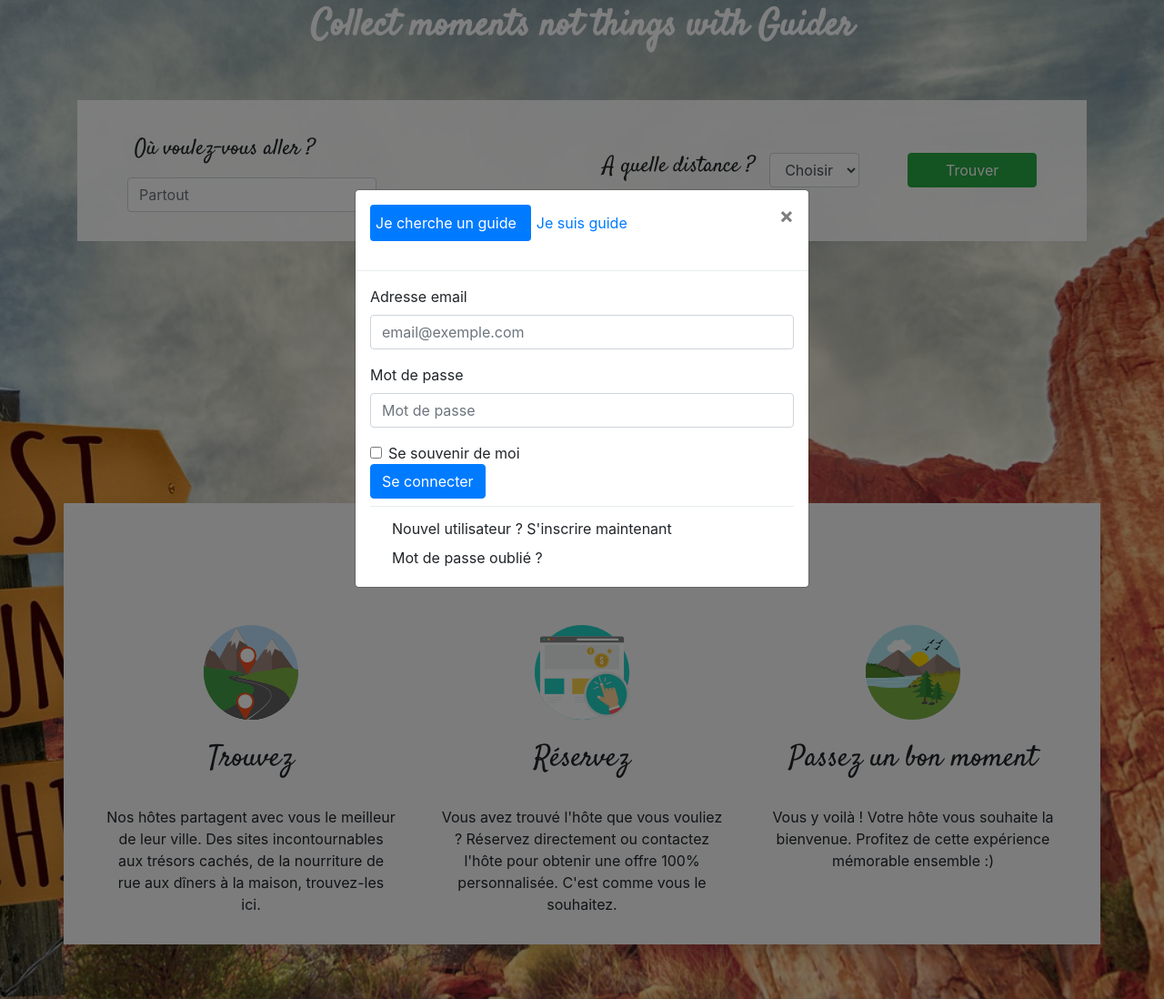
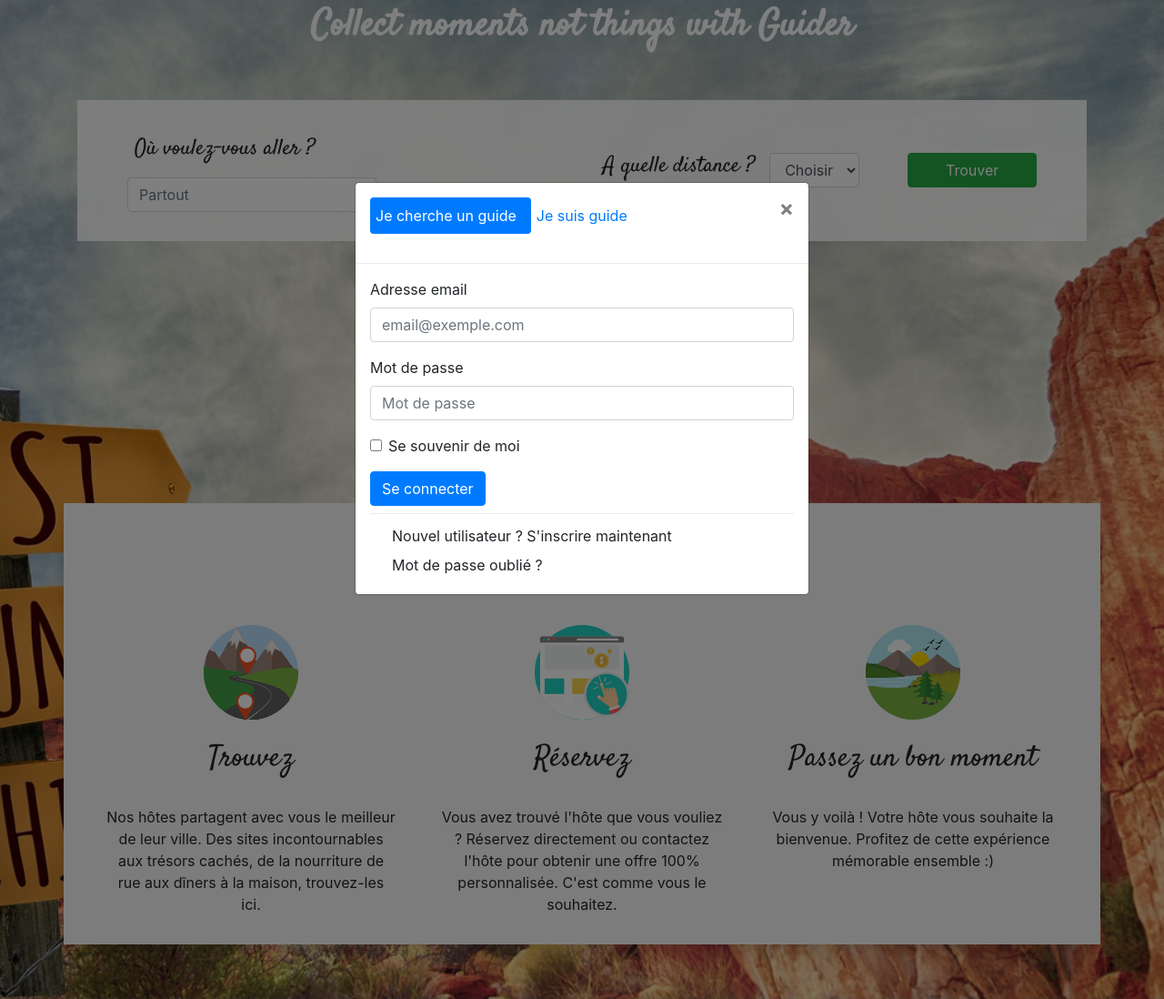
Before and after one commit to lucieNej/guider, a PHP site: page / in a window 1280 px wide, after a click on "Se connecter". Shown: the part 244-1342 px from the top of the page at 91% size. Run offline with PHP 8.4, Linux system fonts and the light colour scheme.

Commit message:
résolutions petits bugs

```diff
--- a/index.html
+++ b/index.html
@@ -4,7 +4,8 @@
 <head>
     <meta charset="UTF-8">
     <meta name="viewport" content="width=device-width, initial-scale=1.0, shrink-to-fit=no">
-    <link rel="stylesheet" href="https://stackpath.bootstrapcdn.com/bootstrap/4.1.1/css/bootstrap.min.css" integrity="sha384-WskhaSGFgHYWDcbwN70/dfYBj47jz9qbsMId/iRN3ewGhXQFZCSftd1LZCfmhktB" crossorigin="anonymous">
+    <link rel="stylesheet" href="https://stackpath.bootstrapcdn.com/bootstrap/4.1.1/css/bootstrap.min.css" integrity="sha384-WskhaSGFgHYWDcbwN70/dfYBj47jz9qbsMId/iRN3ewGhXQFZCSftd1LZCfmhktB"
+        crossorigin="anonymous">
     <link href="https://fonts.googleapis.com/css?family=Satisfy" rel="stylesheet">
     <title>Bienvenue</title>
     <link rel="stylesheet" type="text/css" href="index.css">
@@ -12,10 +13,12 @@
 
 <body>
     <div class="container-fluid no-gutter">
-        <div id='image' class="no-gutter">
+        <div id="image" class="no-gutter">
             <!-- ______________________________navbar____________________________________ -->
             <nav class="navbar navbar-light bg-transparent col-md-12" id="navbar">
-                <a class="navbar-brand" href="#"><img src="images/logo.png" class="d-inline-block" alt="logo" id="logo"></a>
+                <a class="navbar-brand" href="#">
+                    <img src="images/logo.png" class="d-inline-block" alt="logo" id="logo">
+                </a>
                 <ul class="nav justify-content-end">
                     <li class="nav-item">
                         <a class="nav-link active font-weight-bold btn-outline-warning" href="#" data-toggle="modal" data-target="#modalSeConnecter">Se connecter</a>
@@ -43,12 +46,14 @@
                     <form class="form-inline my-2 my-lg-0 col-md-12 p-4">
                         <div class="col-md-6 col-sm-12 form-inline">
                             <label class="mainPage m-2 pr-2 font-weight-bold">
-                                <h4>Où voulez-vous aller ?</h4></label>
+                                <h4>Où voulez-vous aller ?</h4>
+                            </label>
                             <input class="form-control mr-sm-2" type="search" placeholder="Partout" aria-label="Search">
                         </div>
                         <div class="col-md-4 col-sm-12 form-inline">
                             <label class="mainPage m-2 pr-2 font-weight-bold">
-                                <h4>A quelle distance ?</h4></label>
+                                <h4>A quelle distance ?</h4>
+                            </label>
                             <select class="form-control">
                                 <option selected>Choisir</option>
                                 <option>20 km</option>
@@ -73,23 +78,26 @@
             <br>
             <!-- ______________________________________Comment ça marche_____________________________ -->
             <div class="container text-center mt-5 mb-5  bg-light shadow">
-                <section class="col-md-12 p-4" class="box">
+                <section class="col-md-12 p-4 box">
                     <h2 class="p-4">Comment ça marche ?</h2>
                     <div class="row">
                         <div class="col-md-4">
                             <img class=" logos pt-3" src="images/find.svg">
                             <h2 class="p-4">Trouvez</h2>
-                            <p class="m-2">Nos hôtes partagent avec vous le meilleur de leur ville. Des sites incontournables aux trésors cachés, de la nourriture de rue aux dîners à la maison, trouvez-les ici.</p>
+                            <p class="m-2">Nos hôtes partagent avec vous le meilleur de leur ville. Des sites incontournables aux trésors
+                                cachés, de la nourriture de rue aux dîners à la maison, trouvez-les ici.</p>
                         </div>
                         <div class="col-md-4">
                             <img class=" logos pt-3" src="images/book.svg">
                             <h2 class="p-4">Réservez</h2>
-                            <p class="m-2">Vous avez trouvé l'hôte que vous vouliez ? Réservez directement ou contactez l'hôte pour obtenir une offre 100% personnalisée. C'est comme vous le souhaitez.</p>
+                            <p class="m-2">Vous avez trouvé l'hôte que vous vouliez ? Réservez directement ou contactez l'hôte pour obtenir
+                                une offre 100% personnalisée. C'est comme vous le souhaitez.</p>
                         </div>
                         <div class="col-md-4">
                             <img class=" logos pt-3" src="images/enjoy.svg">
                             <h2 class="p-4">Passez un bon moment</h2>
-                            <p class="m-2">Vous y voilà ! Votre hôte vous souhaite la bienvenue. Profitez de cette expérience mémorable ensemble :)</p>
+                            <p class="m-2">Vous y voilà ! Votre hôte vous souhaite la bienvenue. Profitez de cette expérience mémorable
+                                ensemble :)</p>
                         </div>
                     </div>
                 </section>
@@ -104,14 +112,18 @@
             <br>
             <!-- ________________________avis des utilisateurs__________________________________ -->
             <div class="container text-center mt-5 mb-5">
-                <section class="col-md-12 p-4" class="box" id="info">
+                <div class="col-md-12 p-4 box" id="info">
                     <h2 class="p-4">Avis des utilisateurs</h2>
                     <div class="card-deck">
                         <div class="card bg-light">
-                            <a href="liens_du_menu/profilguide.html"><img class="card-img-top mx-auto mt-2 rounded-circle img-thumbnail" src="images/anna.jpeg" alt="Card image cap">
+                            <a href="liens_du_menu/profilguide.html">
+                                <img class="card-img-top mx-auto mt-2 rounded-circle img-thumbnail" src="images/anna.jpeg" alt="Card image cap">
+                            </a>
                                 <div class="card-body d-flex flex-column justify-content-between">
-                                <h5 class="card-title text-dark satisfy">Nom du guide</h5></a>
-                            <p class="card-text">This is a longer card with supporting text below as a natural lead-in to additional content. This content is a little bit longer.</p>
+                                    <h5 class="card-title text-dark satisfy">Nom du guide</h5>
+
+                            <p class="card-text">This is a longer card with supporting text below as a natural lead-in to additional content.
+                                This content is a little bit longer.</p>
                             <p class="blockquote-footer">Nom de l'utilisateur</p>
                             <p class="card-text">
                                 <small class="text-muted">
@@ -145,7 +157,8 @@
                             <img class="card-img-top mx-auto mt-2 rounded-circle img-thumbnail" src="images/nico.jpg" alt="Card image cap">
                             <div class="card-body d-flex flex-column justify-content-between">
                                 <h5 class="card-title text-dark satisfy">Nom du guide</h5>
-                            <p class="card-text">This is a wider card with supporting text below as a natural lead-in to additional content. This card has even longer content than the first to show that equal height action.</p>
+                                <p class="card-text">This is a wider card with supporting text below as a natural lead-in to additional content.
+                                    This card has even longer content than the first to show that equal height action.</p>
                                 <p class="blockquote-footer">Nom de l'utilisateur</p>
                                 <p class="card-text">
                                     <small class="text-muted">
@@ -154,12 +167,13 @@
                                         <img src="images/coeurrouge.svg" class="coeur">
                                         <img src="images/coeurrouge.svg" class="coeur">
                                         <img src="images/coeurblanc.svg" class="coeur">
-                                    </small></p>
+                                    </small>
+                                </p>
                             </div>
                         </div>
                     </div>
-            </section>
                 </div>
+
             <br>
             <br>
             <br>
@@ -170,21 +184,23 @@
                 <div class="modal-dialog modal-dialog-centered" role="document">
                     <div class="modal-content">
                         <div class="modal-header">
-                    <ul class="nav nav-pills mb-3" id="pills-tab" role="tablist">
+                            <ul class="nav nav-pills mb-3" role="tablist">
                                 <li class="nav-item modal-title" id="utilisateur">
-                            <a class="nav-link active" id="pills-home-tab" data-toggle="pill" href="#pills-home" role="tab" aria-controls="pills-home" aria-selected="true">Je cherche un guide</a>
+                                    <a class="nav-link active" id="pills-home-tab" data-toggle="pill" href="#pills-home" role="tab" aria-controls="pills-home"
+                                        aria-selected="true">Je cherche un guide</a>
                                 </li>
                                 <li class="nav-item modal-title" id="Guide">
-                            <a class="nav-link" id="pills-profile-tab" data-toggle="pill" href="#pills-profile" role="tab" aria-controls="pills-profile" aria-selected="false">Je suis guide</a>
+                                    <a class="nav-link" id="pills-profile-tab" data-toggle="pill" href="#pills-profile" role="tab" aria-controls="pills-profile"
+                                        aria-selected="false">Je suis guide</a>
                                 </li>
                             </ul>
                             <button type="button" class="close" data-dismiss="modal" aria-label="Close">
                                 <span aria-hidden="true">&times;</span>
                             </button>
                         </div>
-                <div class="tab-content" id="pills-tabContent">
+                        <div class="tab-content" id="pills-tabContent1">
                             <div class="tab-pane fade show active" id="pills-home" role="tabpanel" aria-labelledby="pills-home-tab">
-                        <div class="modal-body">
+                                <div class="modal-body text-left">
                                     <div class="form-group">
                                         <label for="Email2">Adresse email</label>
                                         <input type="email" class="form-control" id="Email2" placeholder="email@exemple.com">
@@ -199,14 +215,14 @@
                                             Se souvenir de moi
                                         </label>
                                     </div>
-                            <button onclick="window.location.href='accueil.html'" class="btn btn-primary">Se connecter</button>
+                                    <button onclick="window.location.href='accueil.html'" class="btn btn-primary mt-3">Se connecter</button>
                                     <div class="dropdown-divider"></div>
                                     <a class="dropdown-item" href="#" data-toggle="modal" data-target="#modalinscription">Nouvel utilisateur ? S'inscrire maintenant</a>
                                     <a class="dropdown-item" href="#">Mot de passe oublié ?</a>
                                 </div>
                             </div>
                             <div class="tab-pane fade" id="pills-profile" role="tabpanel" aria-labelledby="pills-profile-tab">
-                        <div class="modal-body">
+                                <div class="modal-body text-left">
                                     <div class="form-group">
                                         <label for="Email1">Adresse email</label>
                                         <input type="email" class="form-control" id="Email1" placeholder="email@exemple.com">
@@ -221,7 +237,7 @@
                                             Se souvenir de moi
                                         </label>
                                     </div>
-                            <button onclick="window.location.href='accueil.html'" class="btn btn-primary">Se connecter</button>
+                                    <button onclick="window.location.href='accueil.html'" class="btn btn-primary mt-3">Se connecter</button>
                                     <div class="dropdown-divider"></div>
                                     <a class="dropdown-item" href="#" data-toggle="modal" data-target="#modalinscription">Nouveau guide ? S'inscrire maintenant</a>
                                     <a class="dropdown-item" href="#">Mot de passe oublié ?</a>
@@ -243,8 +259,8 @@
                             </button>
                         </div>
                         <div class="tab-content" id="pills-tabContent">
-                    <div class="tab-pane fade show active" id="pills-home" role="tabpanel" aria-labelledby="pills-home-tab">
-                        <div class="modal-body">
+                            <div class="tab-pane fade show active" id="pills-home1" role="tabpanel" aria-labelledby="pills-home-tab">
+                                <div class="modal-body text-left">
                                     <div class="form-group">
                                         <label for="name">Nom</label>
                                         <input type="text" class="form-control" id="name" placeholder="Mon nom">
@@ -265,8 +281,8 @@
                                     <button onclick="window.location.href='accueil.html'" class="btn btn-primary float-right mb-3">Se connecter</button>
                                 </div>
                             </div>
-                    <div class="tab-pane fade" id="pills-profile" role="tabpanel" aria-labelledby="pills-profile-tab">
-                        <div class="modal-body">
+                            <div class="tab-pane fade" id="pills-profile1" role="tabpanel" aria-labelledby="pills-profile-tab">
+                                <div class="modal-body text-left">
                                     <div class="form-group">
                                         <label for="nom">Nom</label>
                                         <input type="text" class="form-control" id="nom" placeholder="Mon nom">
@@ -294,6 +310,8 @@
             </div>
             <!-- fin modal  -->
             <!-- __________________FOOTER____________________________________________ -->
+
+            </div>
             <footer class="col-md-12 mb-0 mt-5 ">
                 <div class="row p-3 text-light">
                     <div class="col-md-4">
@@ -328,9 +346,13 @@
         </div>
         </div>
 
-    <script src="https://code.jquery.com/jquery-3.3.1.slim.min.js" integrity="sha384-q8i/X+965DzO0rT7abK41JStQIAqVgRVzpbzo5smXKp4YfRvH+8abtTE1Pi6jizo" crossorigin="anonymous"></script>
-    <script src="https://cdnjs.cloudflare.com/ajax/libs/popper.js/1.14.3/umd/popper.min.js" integrity="sha384-ZMP7rVo3mIykV+2+9J3UJ46jBk0WLaUAdn689aCwoqbBJiSnjAK/l8WvCWPIPm49" crossorigin="anonymous"></script>
-    <script src="https://stackpath.bootstrapcdn.com/bootstrap/4.1.1/js/bootstrap.min.js" integrity="sha384-smHYKdLADwkXOn1EmN1qk/HfnUcbVRZyYmZ4qpPea6sjB/pTJ0euyQp0Mk8ck+5T" crossorigin="anonymous"></script>
+
+        <script src="https://code.jquery.com/jquery-3.3.1.slim.min.js" integrity="sha384-q8i/X+965DzO0rT7abK41JStQIAqVgRVzpbzo5smXKp4YfRvH+8abtTE1Pi6jizo"
+            crossorigin="anonymous"></script>
+        <script src="https://cdnjs.cloudflare.com/ajax/libs/popper.js/1.14.3/umd/popper.min.js" integrity="sha384-ZMP7rVo3mIykV+2+9J3UJ46jBk0WLaUAdn689aCwoqbBJiSnjAK/l8WvCWPIPm49"
+            crossorigin="anonymous"></script>
+        <script src="https://stackpath.bootstrapcdn.com/bootstrap/4.1.1/js/bootstrap.min.js" integrity="sha384-smHYKdLADwkXOn1EmN1qk/HfnUcbVRZyYmZ4qpPea6sjB/pTJ0euyQp0Mk8ck+5T"
+            crossorigin="anonymous"></script>
 </body>
 
 </html>
--- a/liens_du_menu/favoris.html
+++ b/liens_du_menu/favoris.html
@@ -36,7 +36,7 @@
                             <li class="nav-item nav-link "><a class="text-dark font-weight-bold btn m-0" href="messagerie.html">Mes messages</a></li>
                             <li class="nav-item btn dropdown">
                                 <a class="nav-link dropdown-toggle m-O" href="#exp" id="navbardrop" data-toggle="dropdown">
-                              <img src="../images/69442.svg" class="img-fluid"></img>
+                              <img src="../images/69442.svg" class="img-fluid"/>
                             </a>
                                 <div class="dropdown-menu">
                                     <a class="dropdown-item" href="profil.html">Mon profil</a>
--- a/liens_du_menu/messagerie.html
+++ b/liens_du_menu/messagerie.html
@@ -36,7 +36,7 @@
                             <li class="nav-item nav-link "><a class="text-dark font-weight-bold btn m-0" href="messagerie.html">Mes messages</a></li>
                             <li class="nav-item btn dropdown">
                                 <a class="nav-link dropdown-toggle m-O" href="#exp" id="navbardrop" data-toggle="dropdown">
-                              <img src="../images/69442.svg" class="img-fluid"></img>
+                              <img src="../images/69442.svg" class="img-fluid"/>
                             </a>
                                 <div class="dropdown-menu">
                                     <a class="dropdown-item" href="profil.html">Mon profil</a>
--- a/liens_du_menu/profil.html
+++ b/liens_du_menu/profil.html
@@ -37,7 +37,7 @@
                             <li class="nav-item nav-link "><a class="text-dark font-weight-bold btn m-0" href="messagerie.html">Mes messages</a></li>
                             <li class="nav-item btn dropdown">
                                 <a class="nav-link dropdown-toggle m-O" href="#exp" id="navbardrop" data-toggle="dropdown">
-                              <img src="../images/69442.svg" class="img-fluid"></img>
+                              <img src="../images/69442.svg" class="img-fluid"/>
                             </a>
                                 <div class="dropdown-menu">
                                     <a class="dropdown-item" href="profil.html">Mon profil</a>
--- a/liens_du_menu/profilguide.html
+++ b/liens_du_menu/profilguide.html
@@ -40,7 +40,7 @@
                             <li class="nav-item nav-link "><a class="text-dark font-weight-bold btn m-0" href="messagerie.html">Mes messages</a></li>
                             <li class="nav-item btn dropdown">
                                 <a class="nav-link dropdown-toggle m-O" href="#exp" id="navbardrop" data-toggle="dropdown">
-                              <img src="../images/69442.svg" class="img-fluid"></img>
+                              <img src="../images/69442.svg" class="img-fluid"/>
                             </a>
                                 <div class="dropdown-menu">
                                     <a class="dropdown-item" href="profil.html">Mon profil</a>
--- a/liens_du_menu/reservations.html
+++ b/liens_du_menu/reservations.html
@@ -38,7 +38,7 @@
                             <li class="nav-item nav-link "><a class="text-dark font-weight-bold btn m-0" href="messagerie.html">Mes messages</a></li>
                             <li class="nav-item btn dropdown">
                                 <a class="nav-link dropdown-toggle m-O" href="#exp" id="navbardrop" data-toggle="dropdown">
-                              <img src="../images/69442.svg" class="img-fluid"></img>
+                              <img src="../images/69442.svg" class="img-fluid">
                             </a>
                                 <div class="dropdown-menu">
                                     <a class="dropdown-item" href="profil.html">Mon profil</a>
```
Also changed, not shown: accueil.css (+3 -4 lines), accueil.html (+60 -38 lines), guide.html (+25 -12 lines), offres.html (+81 -54 lines). Lines whose indentation alone changed are shown as unchanged.
